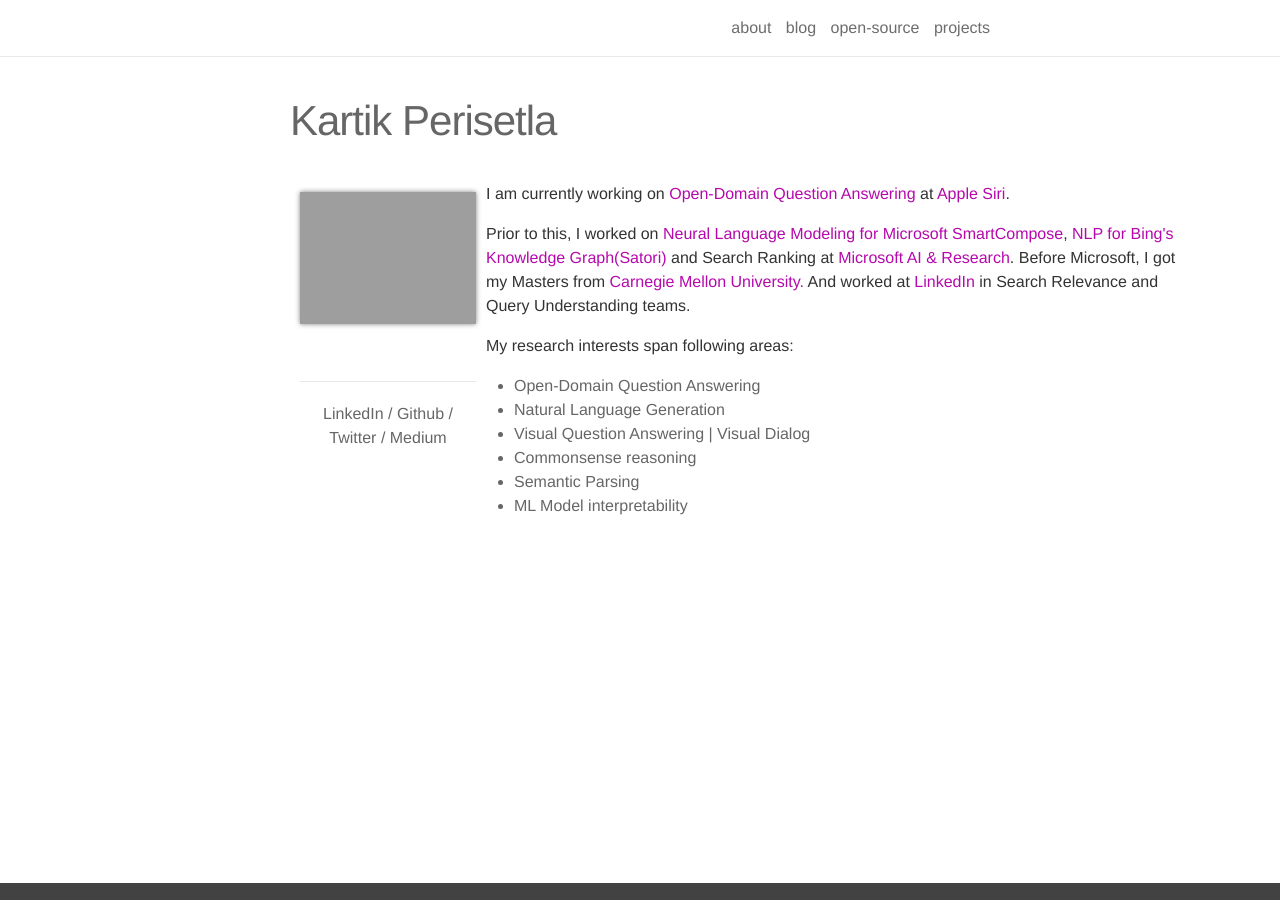
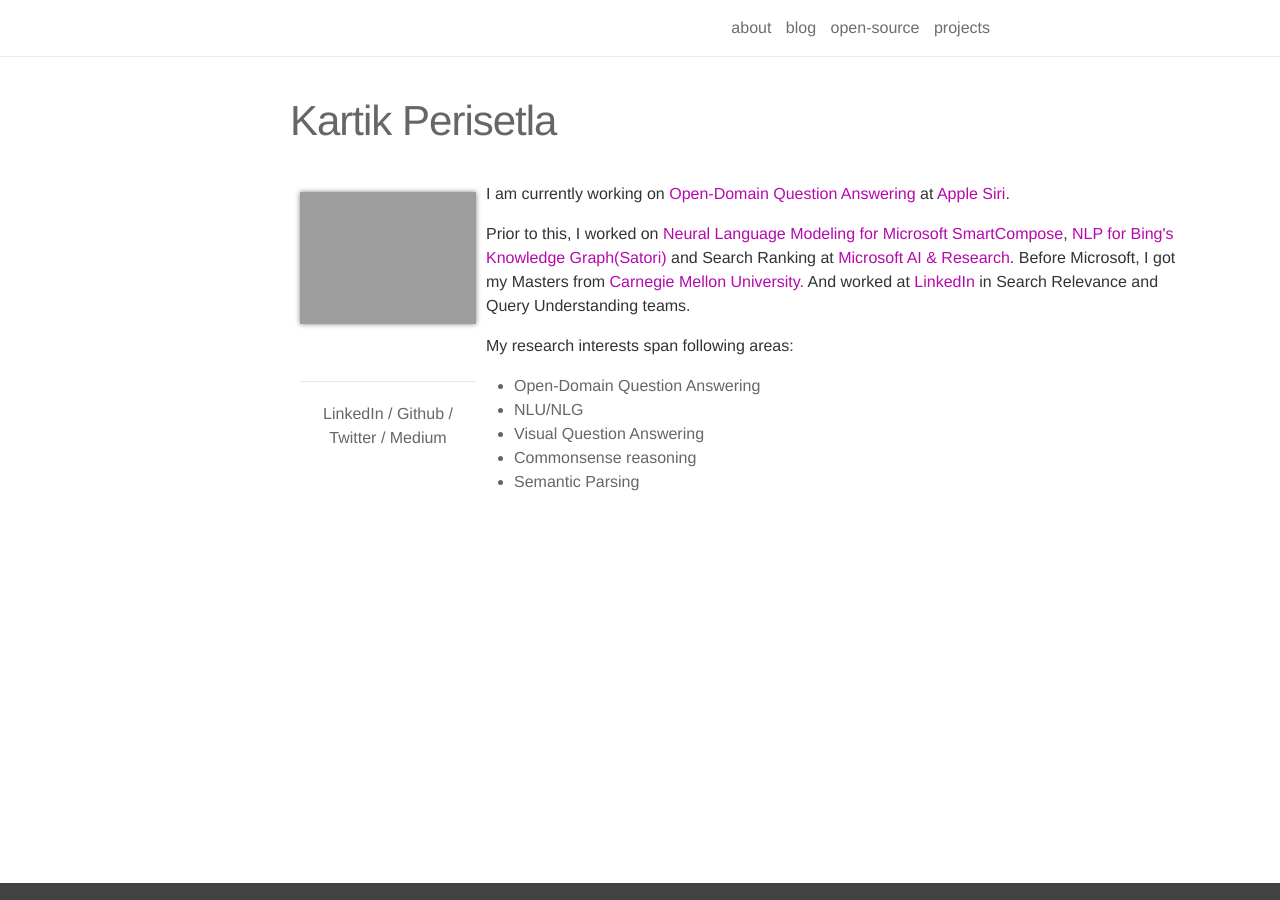
Before and after one commit to kartikperisetla/kartikperisetla.github.io, a Jekyll site: the page built from _pages/about.md, in a window 1280 px wide. Built offline with Jekyll 4.4.1, drawn with Linux system fonts in a browser that asks for light colours; nearby versions of some CDN libraries.

Commit message:
Update about.md

```diff
--- a/_pages/about.md
+++ b/_pages/about.md
@@ -19,10 +19,10 @@
 <ul style="padding-left: 14rem;">
 <li> Open-Domain Question Answering
 </li>
-<li>Natural Language Generation
+<li>NLU/NLG
 </li>
 <li>
-Visual Question Answering | Visual Dialog
+Visual Question Answering
 </li>
 <li>
 Commonsense reasoning
@@ -30,8 +30,5 @@
 <li>
 Semantic Parsing
 </li>
-<li>
-ML Model interpretability
-</li>
 </ul>
 </p>
```
